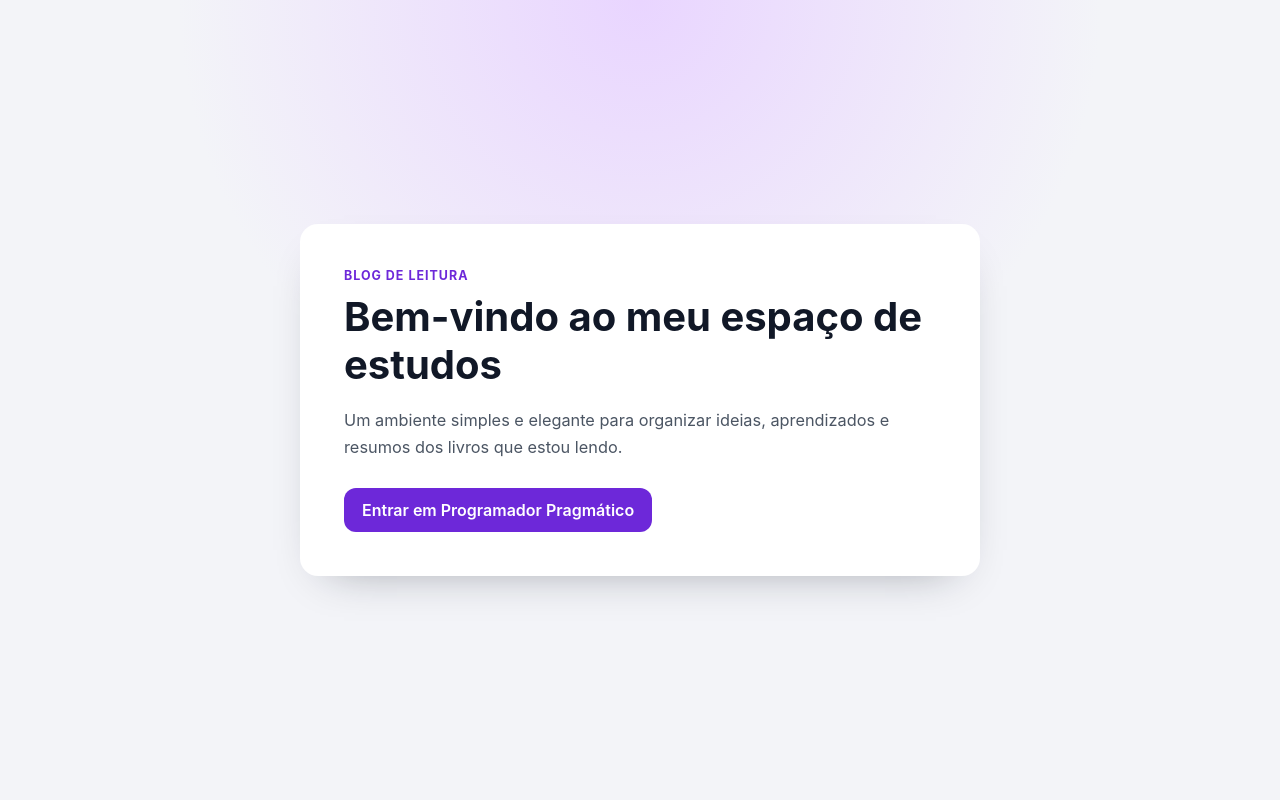
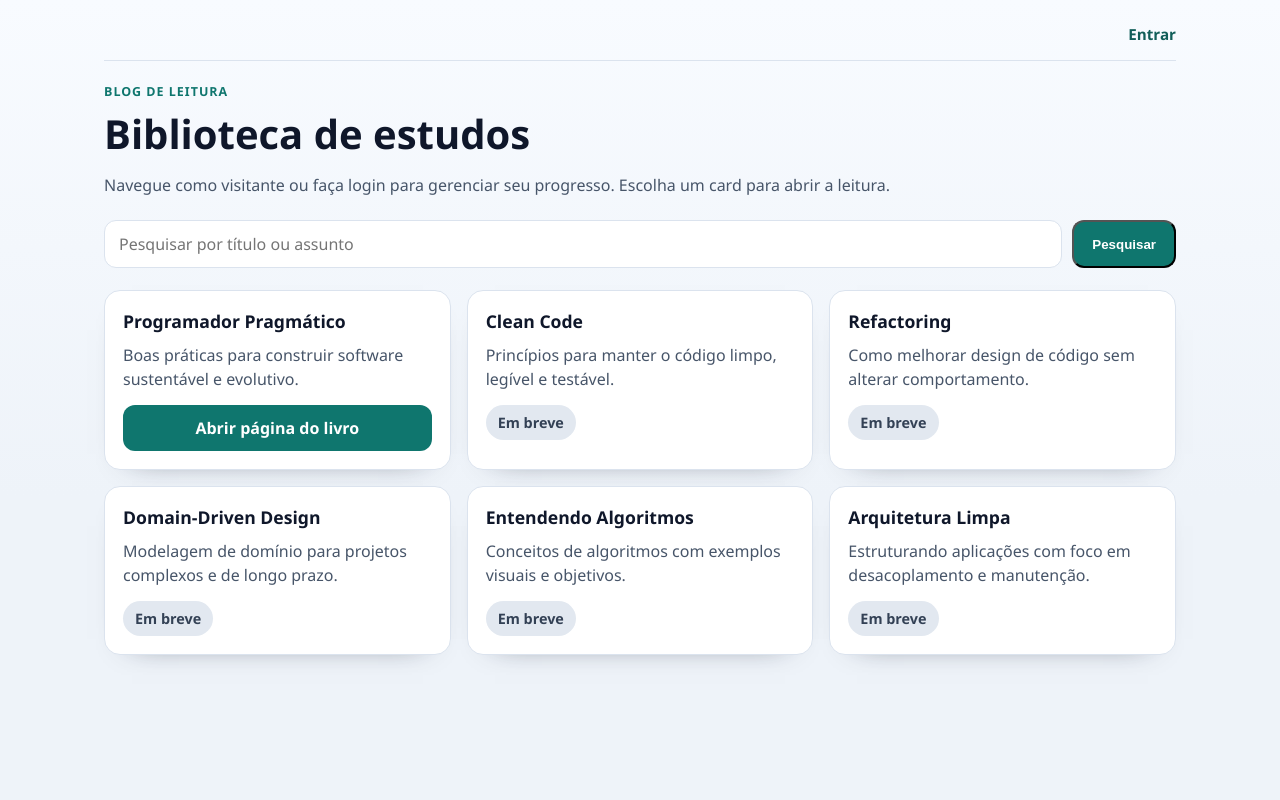
Before and after one commit to brenofcunha/Blog_de_Leitura, a Django app: page / in a window 1280 px wide. Run offline with Django 5.2, Linux system fonts and the light colour scheme.

Commit message:
Implementa acesso público, login opcional e home em grade com pesquisa

```diff
--- a/config/settings.py
+++ b/config/settings.py
@@ -121,6 +121,9 @@ USE_TZ = True
 
 STATIC_URL = 'static/'
 
+LOGIN_REDIRECT_URL = 'home'
+LOGOUT_REDIRECT_URL = 'home'
+
 # Default primary key field type
 # https://docs.djangoproject.com/en/5.2/ref/settings/#default-auto-field
 
--- a/leitura/static/leitura/styles.css
+++ b/leitura/static/leitura/styles.css
@@ -1,10 +1,11 @@
 :root {
-    --bg: #f3f4f8;
+    --bg: #eef3f9;
     --card: #ffffff;
-    --text: #111827;
-    --muted: #4b5563;
-    --primary: #6d28d9;
-    --primary-dark: #5b21b6;
+    --text: #0f172a;
+    --muted: #475569;
+    --primary: #0f766e;
+    --primary-dark: #115e59;
+    --line: #dbe3ee;
 }
 
 * {
@@ -14,16 +15,39 @@
 body {
     margin: 0;
     min-height: 100vh;
-    font-family: "Inter", "Segoe UI", Roboto, sans-serif;
-    background: radial-gradient(circle at top, #e9d5ff, var(--bg) 45%);
+    font-family: "Segoe UI", Tahoma, sans-serif;
+    background: linear-gradient(180deg, #f8fbff 0%, var(--bg) 62%);
     color: var(--text);
 }
 
 .container {
-    min-height: 100vh;
-    display: grid;
-    place-items: center;
+    width: min(1120px, 100%);
+    margin: 0 auto;
     padding: 24px;
+}
+
+.auth-nav {
+    width: 100%;
+    display: flex;
+    justify-content: flex-end;
+    align-items: center;
+    gap: 12px;
+    margin: 0 0 22px;
+    padding-bottom: 16px;
+    border-bottom: 1px solid var(--line);
+    color: var(--muted);
+    font-size: 0.95rem;
+}
+
+.auth-nav a {
+    color: var(--primary-dark);
+    font-weight: 600;
+    text-decoration: none;
+}
+
+.auth-nav a:hover,
+.auth-nav a:focus-visible {
+    text-decoration: underline;
 }
 
 .card {
@@ -50,10 +74,77 @@ h1 {
 }
 
 .lead {
-    margin: 18px 0 28px;
+    margin: 14px 0 0;
     color: var(--muted);
     line-height: 1.65;
-    font-size: 1.02rem;
+    font-size: 1rem;
+}
+
+.page-header {
+    margin-bottom: 22px;
+}
+
+.search-panel {
+    margin-bottom: 22px;
+}
+
+.search-form {
+    display: flex;
+    gap: 10px;
+}
+
+.search-form input {
+    flex: 1;
+    min-width: 0;
+    border: 1px solid var(--line);
+    border-radius: 12px;
+    padding: 12px 14px;
+    font: inherit;
+    background: #ffffff;
+}
+
+.books-grid {
+    display: grid;
+    grid-template-columns: repeat(3, minmax(0, 1fr));
+    gap: 16px;
+}
+
+.book-card {
+    background: var(--card);
+    border-radius: 16px;
+    padding: 18px;
+    border: 1px solid var(--line);
+    box-shadow: 0 12px 30px -28px rgba(15, 23, 42, 0.8);
+}
+
+.book-card h2 {
+    margin: 0 0 10px;
+    font-size: 1.1rem;
+}
+
+.book-card p {
+    margin: 0 0 14px;
+    color: var(--muted);
+    line-height: 1.5;
+}
+
+.book-card .button {
+    width: 100%;
+    text-align: center;
+}
+
+.coming-soon {
+    display: inline-block;
+    padding: 8px 12px;
+    border-radius: 999px;
+    background: #e2e8f0;
+    color: #334155;
+    font-size: 0.9rem;
+    font-weight: 600;
+}
+
+.book-card-empty {
+    grid-column: 1 / -1;
 }
 
 .button {
--- a/leitura/templates/leitura/base.html
+++ b/leitura/templates/leitura/base.html
@@ -9,6 +9,14 @@
 </head>
 <body>
     <main class="container">
+        <nav class="auth-nav">
+            {% if user.is_authenticated %}
+                <span>Olá, {{ user.username }}.</span>
+                <a href="{% url 'logout' %}">Sair</a>
+            {% else %}
+                <a href="{% url 'login' %}">Entrar</a>
+            {% endif %}
+        </nav>
         {% block content %}{% endblock %}
     </main>
 </body>
--- a/leitura/templates/leitura/home.html
+++ b/leitura/templates/leitura/home.html
@@ -3,12 +3,44 @@
 {% block title %}Início | Blog de Leitura{% endblock %}
 
 {% block content %}
-<section class="card hero">
+<header class="page-header">
     <p class="eyebrow">Blog de Leitura</p>
-    <h1>Bem-vindo ao meu espaço de estudos</h1>
+    <h1>Biblioteca de estudos</h1>
     <p class="lead">
-        Um ambiente simples e elegante para organizar ideias, aprendizados e resumos dos livros que estou lendo.
+        Navegue como visitante ou faça login para gerenciar seu progresso. Escolha um card para abrir a leitura.
     </p>
-    <a class="button" href="{% url 'programador_pragmatico' %}">Entrar em Programador Pragmático</a>
+</header>
+
+<section class="search-panel" aria-label="Pesquisar livros">
+    <form method="get" class="search-form">
+        <input
+            type="search"
+            name="q"
+            value="{{ query }}"
+            placeholder="Pesquisar por título ou assunto"
+            aria-label="Pesquisar livros"
+        >
+        <button class="button" type="submit">Pesquisar</button>
+    </form>
+</section>
+
+<section class="books-grid" aria-label="Lista de livros">
+    {% for book in books %}
+        <article class="book-card">
+            <h2>{{ book.title }}</h2>
+            <p>{{ book.description }}</p>
+
+            {% if book.available and book.link %}
+                <a class="button" href="{% url book.link %}">Abrir página do livro</a>
+            {% else %}
+                <span class="coming-soon">Em breve</span>
+            {% endif %}
+        </article>
+    {% empty %}
+        <article class="book-card book-card-empty">
+            <h2>Nenhum resultado encontrado</h2>
+            <p>Tente outro termo para localizar um livro.</p>
+        </article>
+    {% endfor %}
 </section>
 {% endblock %}
--- a/leitura/urls.py
+++ b/leitura/urls.py
@@ -1,9 +1,12 @@
 from django.urls import path
+from django.contrib.auth import views as auth_views
 
 from . import views
 
 urlpatterns = [
     path("", views.home, name="home"),
+    path("login/", auth_views.LoginView.as_view(), name="login"),
+    path("logout/", auth_views.LogoutView.as_view(next_page="home"), name="logout"),
     path(
         "programador-pragmatico/",
         views.programador_pragmatico,
--- a/leitura/views.py
+++ b/leitura/views.py
@@ -1,8 +1,69 @@
 from django.shortcuts import render
 
 
+BOOKS = [
+    {
+        "slug": "programador-pragmatico",
+        "title": "Programador Pragmático",
+        "description": "Boas práticas para construir software sustentável e evolutivo.",
+        "link": "programador_pragmatico",
+        "available": True,
+    },
+    {
+        "slug": "clean-code",
+        "title": "Clean Code",
+        "description": "Princípios para manter o código limpo, legível e testável.",
+        "link": None,
+        "available": False,
+    },
+    {
+        "slug": "refactoring",
+        "title": "Refactoring",
+        "description": "Como melhorar design de código sem alterar comportamento.",
+        "link": None,
+        "available": False,
+    },
+    {
+        "slug": "domain-driven-design",
+        "title": "Domain-Driven Design",
+        "description": "Modelagem de domínio para projetos complexos e de longo prazo.",
+        "link": None,
+        "available": False,
+    },
+    {
+        "slug": "algoritmos",
+        "title": "Entendendo Algoritmos",
+        "description": "Conceitos de algoritmos com exemplos visuais e objetivos.",
+        "link": None,
+        "available": False,
+    },
+    {
+        "slug": "arquitetura-limpa",
+        "title": "Arquitetura Limpa",
+        "description": "Estruturando aplicações com foco em desacoplamento e manutenção.",
+        "link": None,
+        "available": False,
+    },
+]
+
+
 def home(request):
-    return render(request, "leitura/home.html")
+    query = request.GET.get("q", "").strip()
+    normalized_query = query.lower()
+
+    filtered_books = [
+        book
+        for book in BOOKS
+        if not normalized_query
+        or normalized_query in book["title"].lower()
+        or normalized_query in book["description"].lower()
+    ]
+
+    context = {
+        "query": query,
+        "books": filtered_books,
+    }
+    return render(request, "leitura/home.html", context)
 
 
 def programador_pragmatico(request):
```
Also changed, not shown: other parts of leitura/static/leitura/styles.css (+43 -0 lines), leitura/templates/registration/login.html (added, +24 -0 lines).
